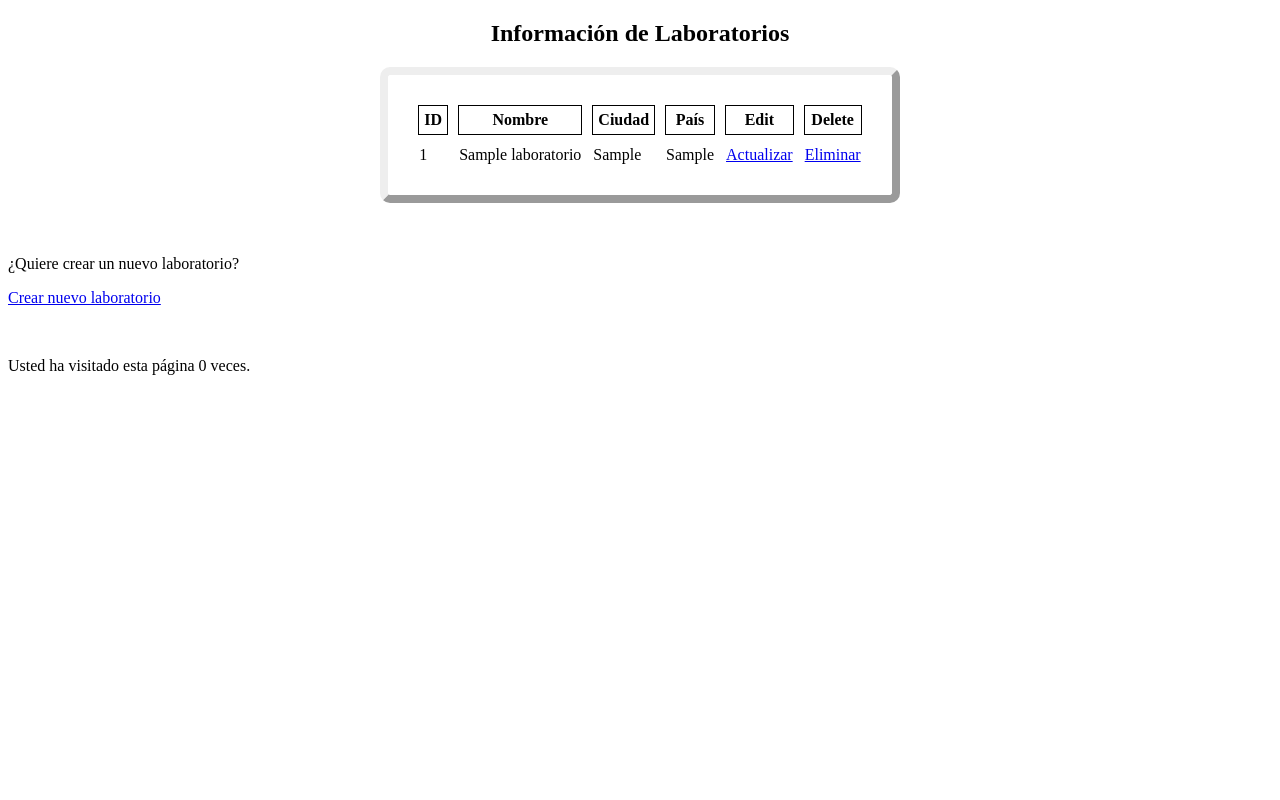
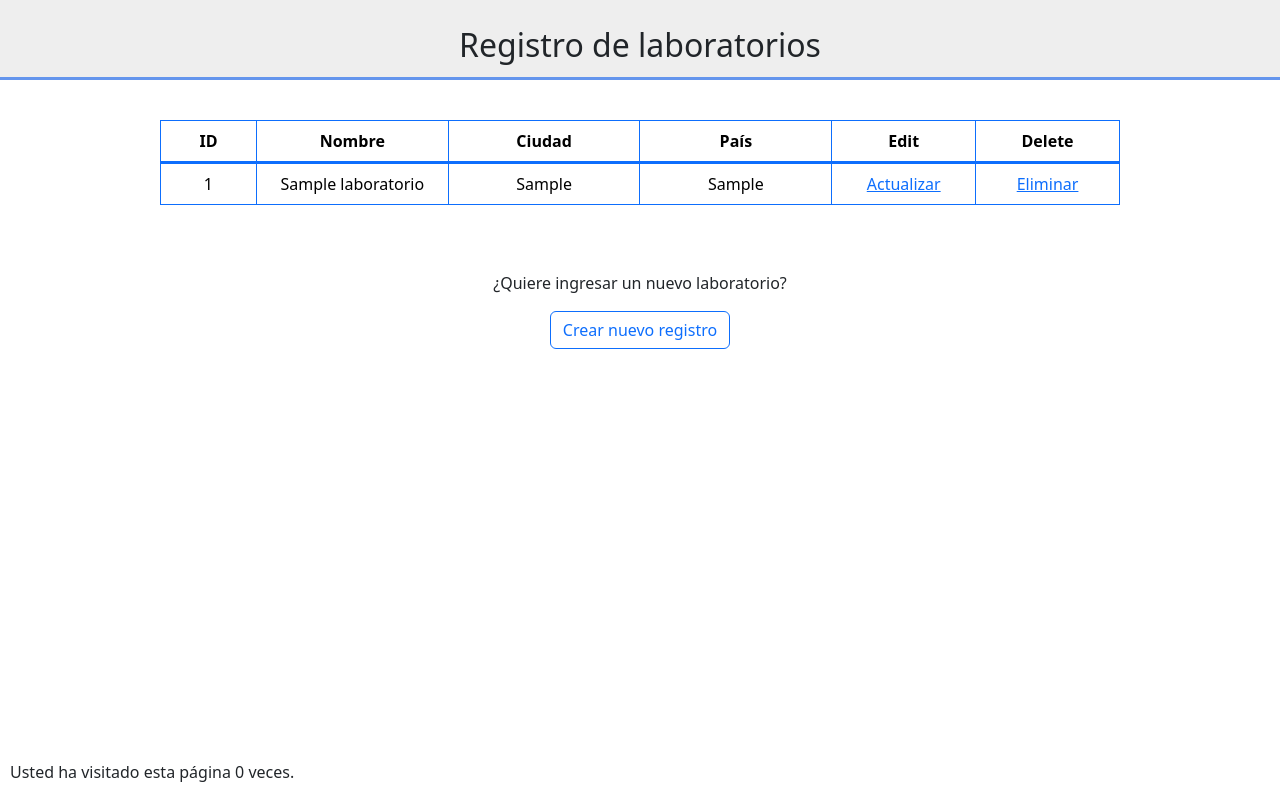
Before and after one commit to RaulD08/M7PC, a Django app: page /laboratorio/mostrar/ in a window 1280 px wide. Run offline with Django 4.2, Linux system fonts and the light colour scheme; tables that the repository leaves empty hold one stand-in row (values such as "Sample post"); lists and menus that the app fills with data are empty; some libraries are stand-ins or nearby versions.

Commit message:
Edición general de diseño de la app

```diff
--- a/config/settings.py
+++ b/config/settings.py
@@ -38,6 +38,7 @@ INSTALLED_APPS = [
     'django.contrib.messages',
     'django.contrib.staticfiles',
     'laboratorio',
+    'bootstrap5',
 ]
 
 MIDDLEWARE = [
--- a/static/css/style.css
+++ b/static/css/style.css
@@ -1,13 +1,61 @@
 
-table {
-    border: 8px outset;
-    border-radius: 10px;
-    border-spacing: 10px;
-    padding: 20px;
-    margin-left: auto;
-    margin-right: auto;
+.contGeneral{
+    text-align: center !important;
 }
-th {
-    padding: 5px;
-    border: 1px solid;
-}
+
+    h2{
+        padding-top: 2%;
+        padding-bottom: 1%;
+        border-bottom: 3px solid cornflowerblue;
+        margin-bottom: 40px !important;
+        background-color: #eeeeee;
+    }
+
+    table{
+        text-align: center;
+    }
+
+        .thead{
+            margin: 0 !important;
+            border-bottom: 2px solid !important;
+        }
+
+        .tbodyCont{
+            overflow-y: auto;
+            max-height: 300px;
+            margin-bottom: 50px;
+        }
+
+        tr th:nth-child(1), tr td:nth-child(1){
+            width: 10%;
+        }
+        tr th:nth-child(2), tr td:nth-child(2){
+            width: 20%;
+        }
+        tr th:nth-child(3), tr td:nth-child(3){
+            width: 20%;
+        }
+        tr th:nth-child(4), tr td:nth-child(4){
+            width: 20%;
+        }
+        tr th:nth-child(5), tr td:nth-child(5){
+            width: 15%;
+        }
+        tr th:nth-child(6), tr td:nth-child(6){
+            width: 15%;
+        }
+
+
+    p.p1{
+        margin-top: 0px;
+    }
+
+    .contador{
+        position: absolute;
+        bottom: 0;
+        left: 10px;
+    }
+
+    .btnMargin{
+        margin-top: 20px;
+    }
--- a/templates/base.html
+++ b/templates/base.html
@@ -7,10 +7,14 @@
     <link rel="stylesheet" type="text/css" href="{% static 'css/style.css' %}">
     <link rel="icon" type="image/x-icon" href="{% static 'img/favicon.ico' %}">
     <title>Drilling final M7</title>
-
+    {% load bootstrap5 %}
+        {% bootstrap_css %}
+        {% bootstrap_javascript %}
+        {% bootstrap_messages %}
 </head>
 <body>
 
+    <div class="contGeneral">
         {% block navbar %}
         {% endblock navbar %}
 
@@ -19,7 +23,7 @@
 
         {% block footer %}
         {% endblock footer %}
-
+    </div>
 
 </body>
 </html>
--- a/templates/read.html
+++ b/templates/read.html
@@ -1,19 +1,23 @@
 {% extends 'base.html' %}
 {% block content %}
 
-    <h2 style="text-align:center"> Información de Laboratorios </h2>
-    <table align="center" style="margin: 0px auto;">
+    <h2> Registro de laboratorios </h2>
+
+    <div class="contTable w-75 mx-auto">
+        <table class="table table-hover table-bordered border-primary thead">
             <thead>
             <tr>
-                <th>ID</th>
-                <th>Nombre</th>
-                <th>Ciudad</th>
-                <th>País</th>
-                <th>Edit</th>
-                <th>Delete</th>
-
+                <th scope="col">ID</th>
+                <th scope="col">Nombre</th>
+                <th scope="col">Ciudad</th>
+                <th scope="col">País</th>
+                <th scope="col">Edit</th>
+                <th scope="col">Delete</th>
             </tr>
             </thead>
+        </table>
+        <div class="tbodyCont">
+            <table class="table table-hover table-bordered border-primary mx-auto scrollTable">
                 <tbody>
                     {% for laboratorio in laboratorios %}
                     <tr>
@@ -31,12 +35,14 @@
                     {% endfor %}
                 </tbody>
             </table>
-    <br><br>
+        </div>
 
-    <p>¿Quiere crear un nuevo laboratorio?</p>
-    <p><a href="{% url 'insertar-lab' %}">Crear nuevo laboratorio</a></p>
+    </div>
+
+    <p class="p1">¿Quiere ingresar un nuevo laboratorio?</p>
+    <a href="{% url 'insertar-lab' %}"><button type="button" class="btn btn-outline-primary">Crear nuevo registro</button></a>
 
     <br>
-    <p>Usted ha visitado esta página {{ num_visits }} veces.</p>
+    <p class="contador">Usted ha visitado esta página {{ num_visits }} veces.</p>
 
 {% endblock %}
--- a/templates/update.html
+++ b/templates/update.html
@@ -1,7 +1,7 @@
 {% extends 'base.html' %}
 {% block content %}
 
-    <h2 style="text-align:center"> Actualizar los datos del laboratorio ID: {{ laboratorio.id }}</h2>
+    <h2> Actualizar los datos del laboratorio ID: {{ laboratorio.id }}</h2>
     <form action="actualizarlaboratorio/{{ laboratorio.id }}"method="POST">
         {% csrf_token %}
         <table style="width:30%" align="center">
@@ -18,7 +18,7 @@
                 <td><input type="text" value="{{ laboratorio.pais }}" name="pais"></td>
             </tr>
             <tr>
-                <td colspan="2" align="center"><input type="submit" value="Actualizar"></td>
+                <td colspan="2" align="center"><input class="btn btn-outline-success btnMargin" type="submit" value="Actualizar"></td>
             </tr>
         </table>
     </form>
```
Also changed, not shown: requirements.txt (added, +9 -0 lines), templates/create.html (+6 -3 lines), templates/delete.html (+5 -2 lines). Lines whose indentation alone changed are shown as unchanged.
